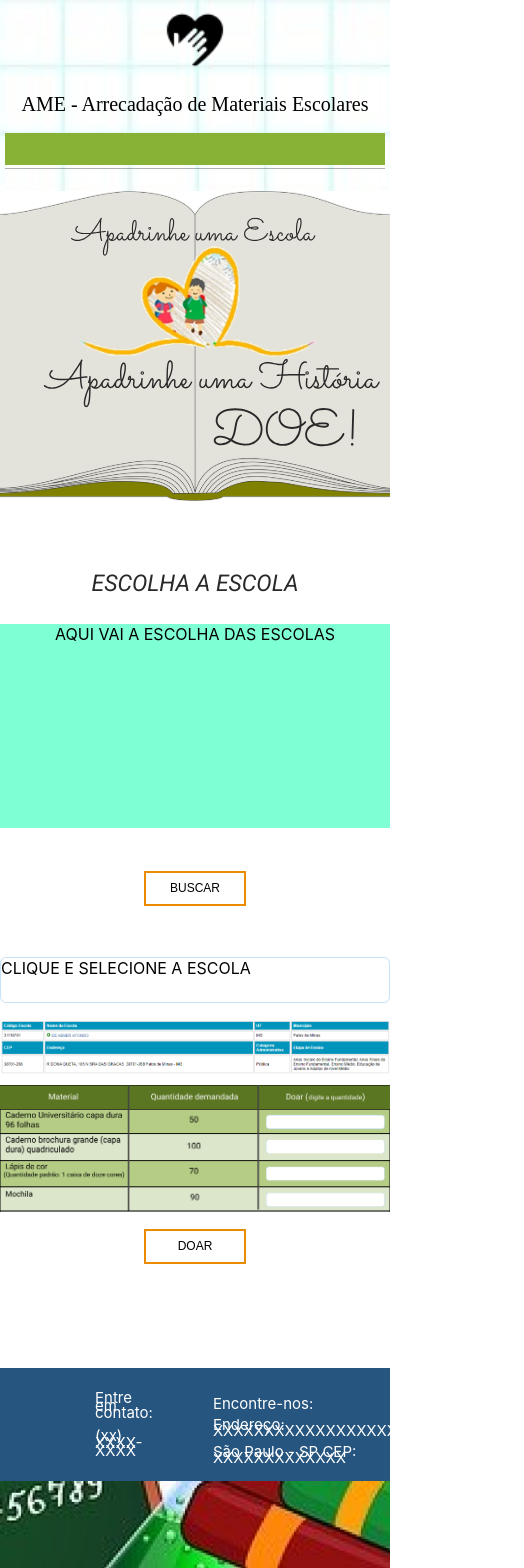
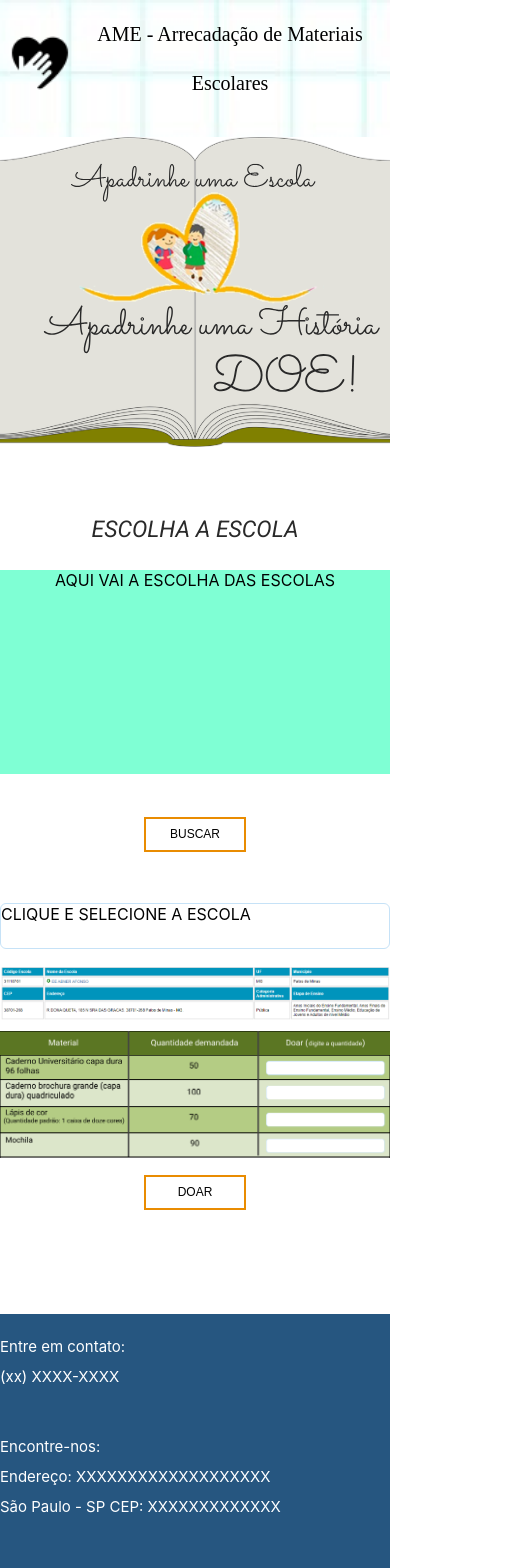
Before and after one commit to nathanymendonca/Squad32FCamara, a Next.js app: page /giver in a window 390 px wide. Shown: the top 1568 px of the page, 524 px wide, since content can reach past the window. Built offline with nearby package versions, Linux system fonts and the light colour scheme; a web font is replaced by a local one.

Commit message:
index mobile

```diff
--- a/src/components/Footer/Footer.module.css
+++ b/src/components/Footer/Footer.module.css
@@ -4,7 +4,7 @@
     width: 980px;
     height: 113px;
     background: #265680;
-    margin-bottom: 88px;
+    margin-bottom: 8px;
 }
 
 .text{
@@ -13,50 +13,47 @@
 }
 
 .contact{
-    margin: auto;
-    flex-direction: column;
-    justify-content: center;
-    margin-left:95px ;
+    margin-top: 25px;
+    margin-left:30px ;
     margin-right: 60px;
-    line-height: 0.5;
+    line-height: 15px;
     font-style: normal;
     font-weight: normal;
     font-size: 15px;
     color: #FFFFFF;
+
+
 }
 
 
 .location{
-    margin-top: 18px;
-    flex-direction: column;
-    justify-content: center;
+    margin-top: 25px;
     width: 300px;
     font-style: normal;
     font-weight: normal;
     font-size: 15px;
-    line-height: 0.4;
+    line-height: 15px;
     color: #FFFFFF;
-    margin-right: 5px;
+    margin-right: 10px;
 }
 
 
 .register{
-    display: flex;
-    flex-direction: column;
-    justify-content: center;
-    width: 174px;
+    margin-top: 25px;
+    width: 200px;
     font-style: normal;
     font-weight: normal;
     font-size: 15px;
     line-height: 18px;
     color: #FFFFFF;
-    margin-right: 51px;
+    margin-right: 30px;
 }
 
 
 .icons{
     display: flex;
     align-items: center;
+    margin-right: 10px;
 }
 
 .facebook {
@@ -78,3 +75,41 @@
     width: 40px ;
     height: 40px;
 }
+
+@media screen and (max-width: 700px){
+    .container{
+        display: flex;
+        flex-direction: column;
+        height: max-content;
+        align-items: right;
+
+
+    }
+
+    .text{
+       margin: 0;
+       line-height: 15px;
+
+    }
+
+    .contact{
+        margin: 0;
+        margin-top: 10px;
+
+    }
+
+    .location{
+        line-height: 15px;
+        margin-bottom: 20px;
+    }
+
+    .register{
+        margin-bottom: 20px;
+    }
+
+    .icons{
+        justify-content: space-around;
+    }
+
+
+}
--- a/src/components/Header/Header.module.css
+++ b/src/components/Header/Header.module.css
@@ -66,16 +66,25 @@
 
 @media screen and (max-width: 700px){
     .container{
+        flex-direction: row;
         padding: 5px;
-        height: max-content;
-        width: auto;
+        height: auto;
+
 
     }
-    .ame{
-        font-size: 20px;
+
+    .ame {
+       font-size: 20px;
+       height: max-content;
     }
 
     .square{
-        height: 2rem;
+        display: none;
+    }
+    .logo{
+
+    }
+    .lineGray{
+        display: none;
     }
 }
--- a/src/pages/index.tsx
+++ b/src/pages/index.tsx
@@ -35,9 +35,6 @@ export default function Home() {
                     </Link>
                     </p>
 
-
-
-
                 </div>
 
                 <div className={styles.whiteLine2}></div>
--- a/src/styles/pages/Index.module.css
+++ b/src/styles/pages/Index.module.css
@@ -223,18 +223,20 @@
 }
 
 @media screen and (max-width: 700px) {
+
   .container{
-    width: 100%;
-    padding: 8px;
-
-
+    max-width: 100%;
+    overflow: hidden;
+    height: max-content;
+    min-width: 360px;
+    padding: 5px;
 
   }
 
   .section{
     flex-direction: column;
-    margin-bottom: 10px;
-    height: auto;
+    height: fit-content;
+
 
   }
 
@@ -248,4 +250,20 @@
     height: 2px;
   }
 
+  .receiverSquare{
+    margin: 0;
+
+  }
+
+  .schoolSquare{
+    margin: 0;
+  }
+
+  .giverSquare{
+    margin: 0;
+  }
+
+
+
+
 }
```
Also changed, not shown: src/pages/_document.tsx (+4 -4 lines), src/styles/globals.css (line endings or trailing spaces).
